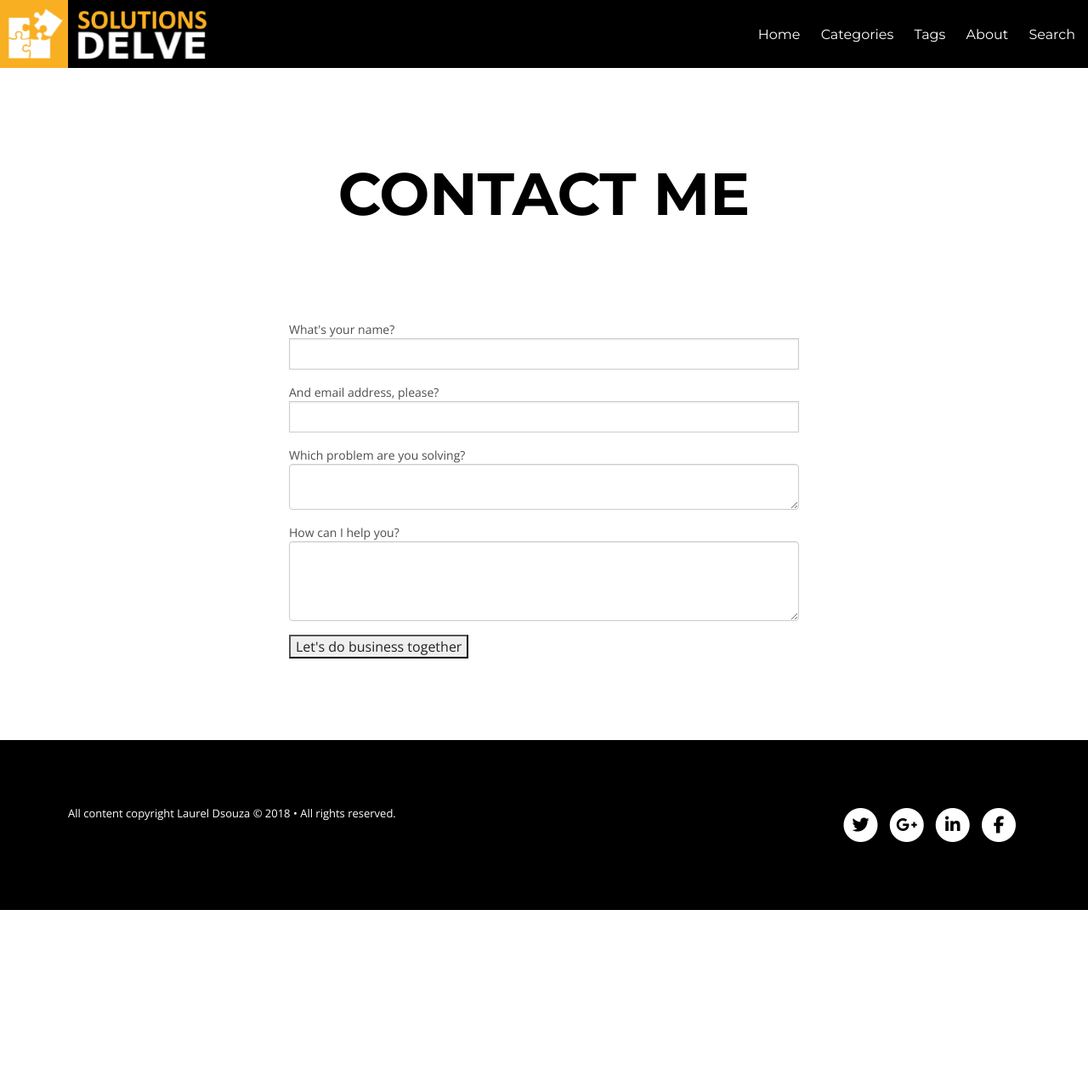
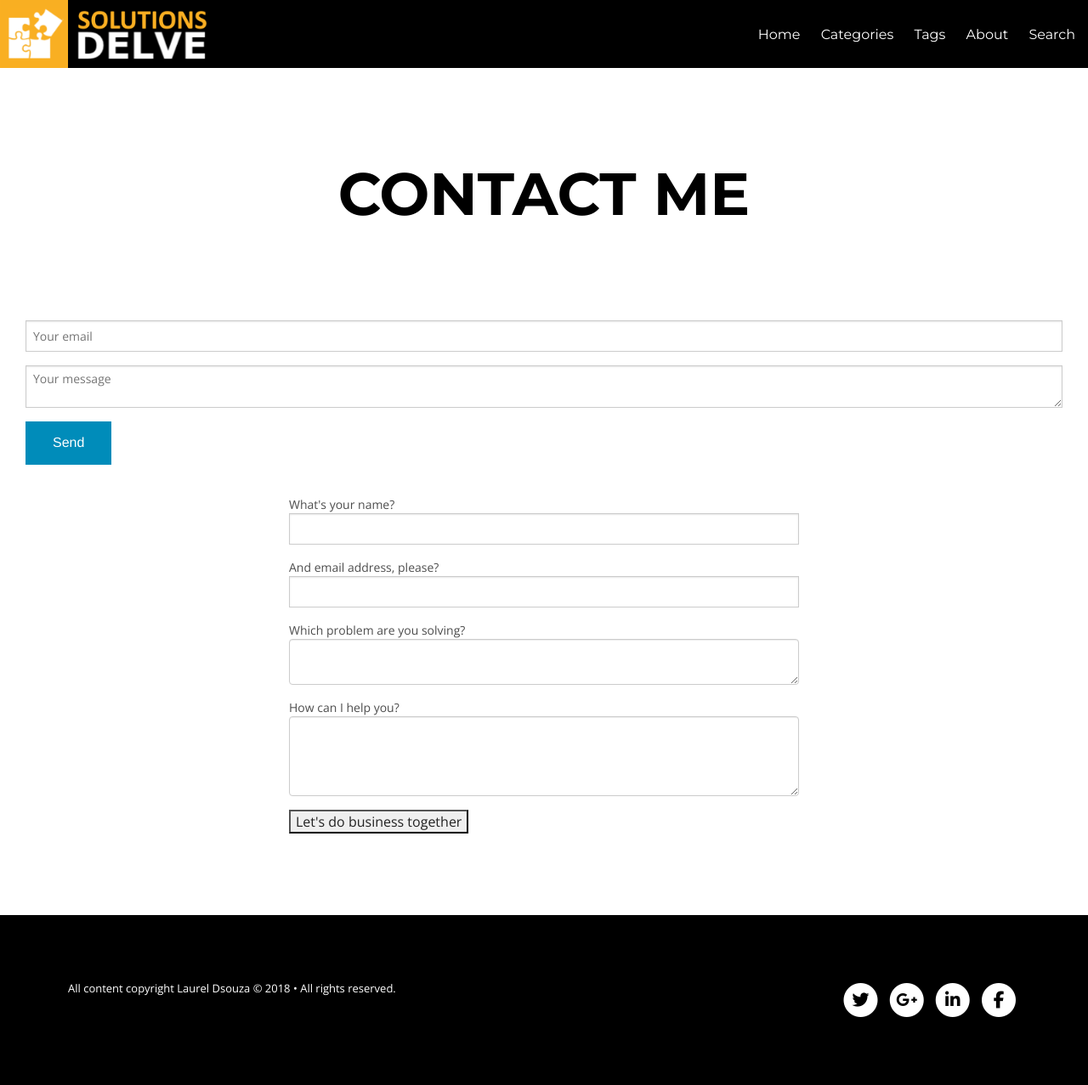
Before and after one commit to ldsouza/ldsouza.github.io, a Jekyll site: the page built from contact.html, in a window 1280 px wide. Shown: the whole page at 85% size. Built offline with Jekyll 4.4.1, drawn with Linux system fonts in a browser that asks for light colours; nearby versions of some CDN libraries; library files that are not in the unit come from our copies; before the commit the page ends 1071 px from its top, so only the background shows below that.

Commit message:
Update contact.html

```diff
--- a/contact.html
+++ b/contact.html
@@ -318,6 +318,13 @@
   right: 15px;
 }
 </style>
+
+<form method="POST" action="https://formspree.io/virtua.laurel@gmail.com">
+  <input type="email" name="email" placeholder="Your email">
+  <textarea name="message" placeholder="Your message"></textarea>
+  <button type="submit">Send</button>
+</form>
+
 <div id="page-wrap">
 <section class="inner">
 
```
